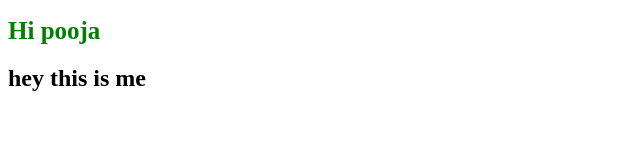
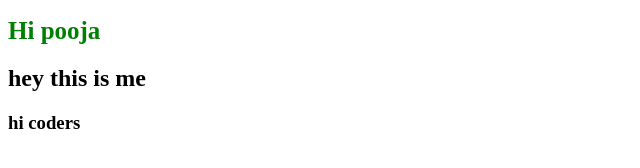
Before and after one commit to Pooja-Hallikhede/CodingLearning, a plain HTML site: page index.html in a window 1280 px wide. Shown: the full height of the page, 0-640 px from the left. Drawn offline with Linux system fonts and the light colour scheme.

Commit message:
addede new elem

```diff
--- a/index.html
+++ b/index.html
@@ -9,5 +9,6 @@
 <body>
     <h1> Hi pooja</h1>
     <h2>hey this is me</h2>
+    <h3>hi coders</h3>
 </body>
 </html>
```
